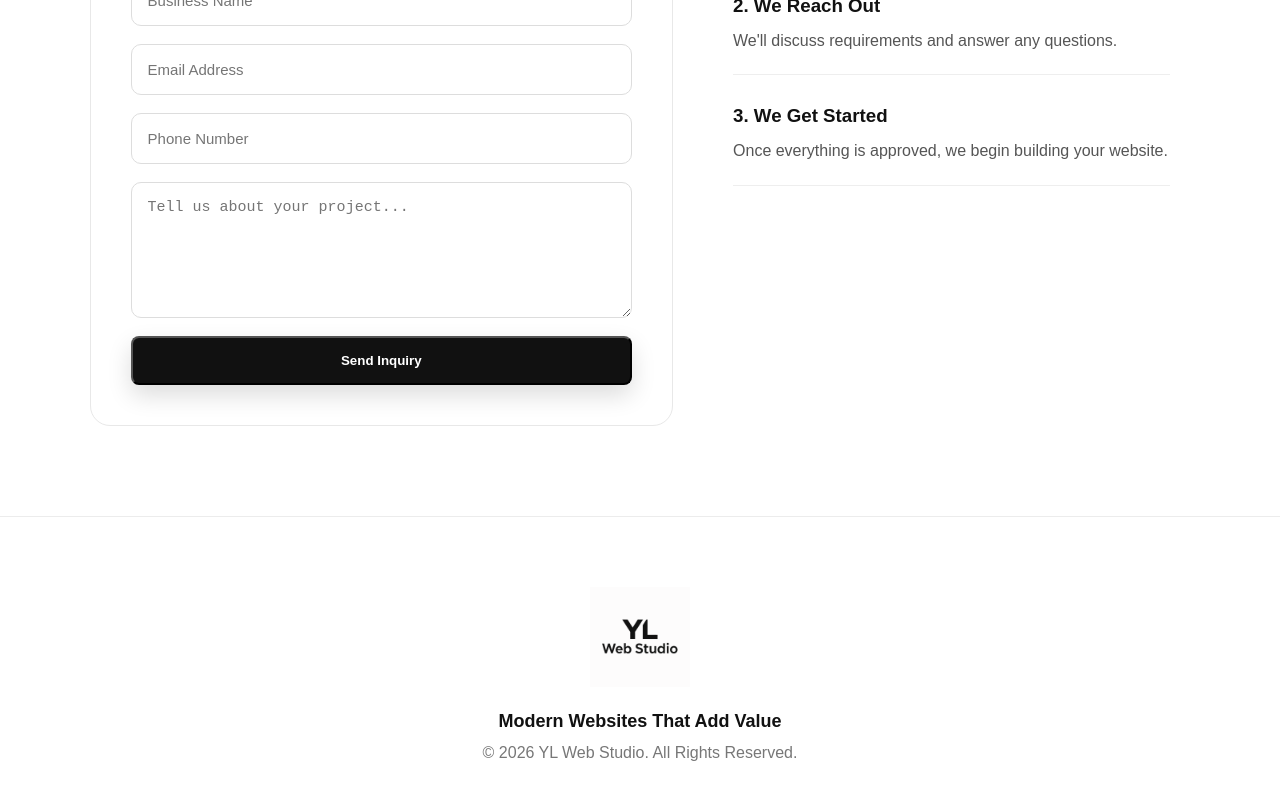
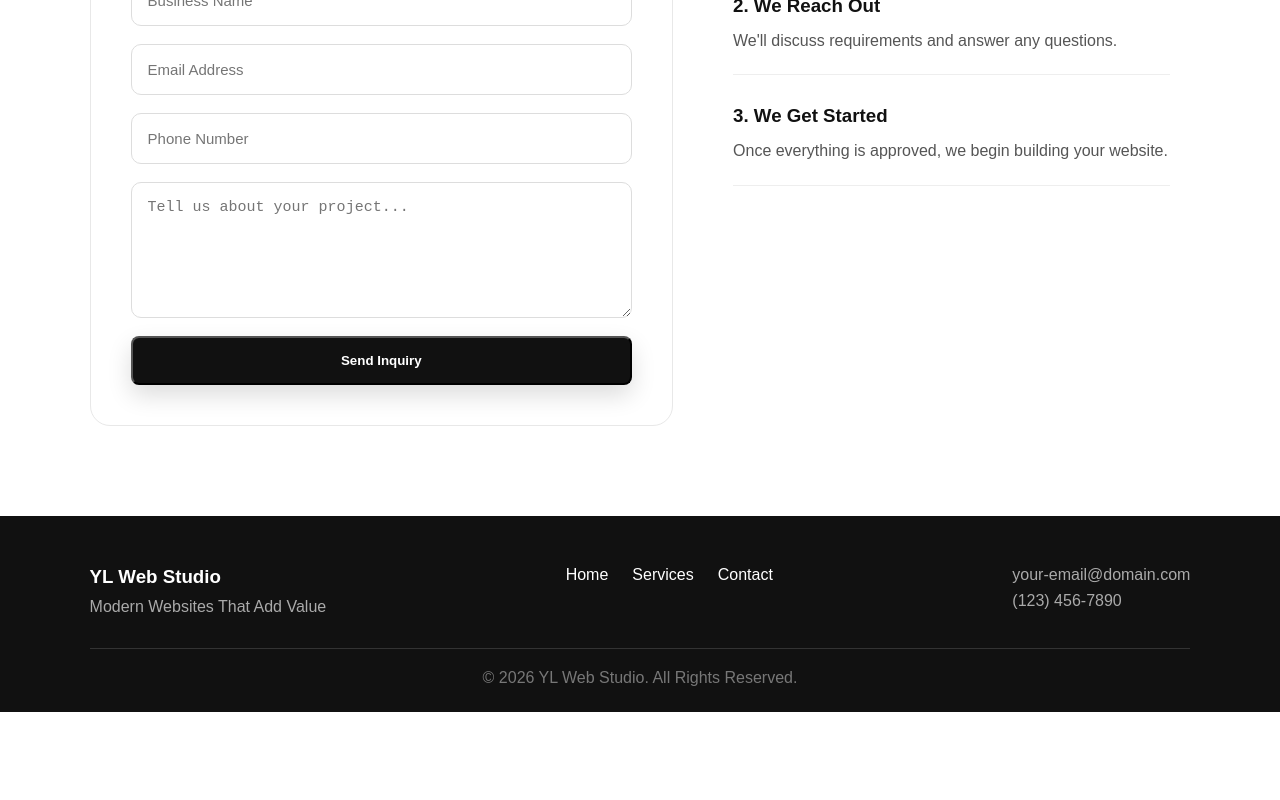
Before and after one commit to chitrapailla/yl-web-studio, a React (Vite) app: page /contact in a window 1280 px wide. Shown: the part 729-1529 px from the top of the page. After the commit the page ends 1441 px from the top, so only its background shows below. Built offline with nearby package versions, Linux system fonts and the light colour scheme.

Commit message:
commit
commit

```diff
--- a/src/App.css
+++ b/src/App.css
@@ -371,28 +371,50 @@ body {
   }
 }
 .footer {
-  padding: 70px 7%;
-
-  border-top: 1px solid #ececec;
-
-  text-align: center;
-
-  background: #fff;
+  background: #111;
+  color: white;
+  padding: 50px 7% 25px;
 }
 
-.footer-logo-img {
-  width: 100px;
-  margin-bottom: 20px;
+.footer-content {
+  display: flex;
+  justify-content: space-between;
+  gap: 40px;
+  flex-wrap: wrap;
 }
 
-.footer-tagline {
-  font-size: 18px;
-  font-weight: 600;
-
-  margin-bottom: 12px;
+.footer-brand h3 {
+  margin-bottom: 10px;
 }
 
-.footer-copy {
+.footer-brand p {
+  color: #aaa;
+}
+
+.footer-links {
+  display: flex;
+  gap: 24px;
+}
+
+.footer-links a {
+  color: white;
+  text-decoration: none;
+}
+
+.footer-links a:hover {
+  color: #4ade80;
+}
+
+.footer-contact p {
+  margin-bottom: 8px;
+  color: #aaa;
+}
+
+.footer-bottom {
+  margin-top: 30px;
+  padding-top: 20px;
+  border-top: 1px solid #333;
+  text-align: center;
   color: #777;
 }
 
--- a/src/Footer.jsx
+++ b/src/Footer.jsx
@@ -1,21 +1,33 @@
+import { Link } from "react-router-dom";
+
 function Footer() {
   return (
     <footer className="footer">
-      <div className="footer-logo">
-        <img
-          src="/colored-logo.png"
-          alt="YL Web Studio"
-          className="footer-logo-img"
-        />
+
+      <div className="footer-content">
+
+        <div className="footer-brand">
+          <h3>YL Web Studio</h3>
+          <p>Modern Websites That Add Value</p>
+        </div>
+
+        <div className="footer-links">
+          <Link to="/">Home</Link>
+          <Link to="/services">Services</Link>
+          <Link to="/contact">Contact</Link>
+        </div>
+
+        <div className="footer-contact">
+          <p>your-email@domain.com</p>
+          <p>(123) 456-7890</p>
+        </div>
+
       </div>
 
-      <p className="footer-tagline">
-        Modern Websites That Add Value
-      </p>
+      <div className="footer-bottom">
+        © 2026 YL Web Studio. All Rights Reserved.
+      </div>
 
-      <p className="footer-copy">
-        © 2026 YL Web Studio. All Rights Reserved.
-      </p>
     </footer>
   );
 }
```
